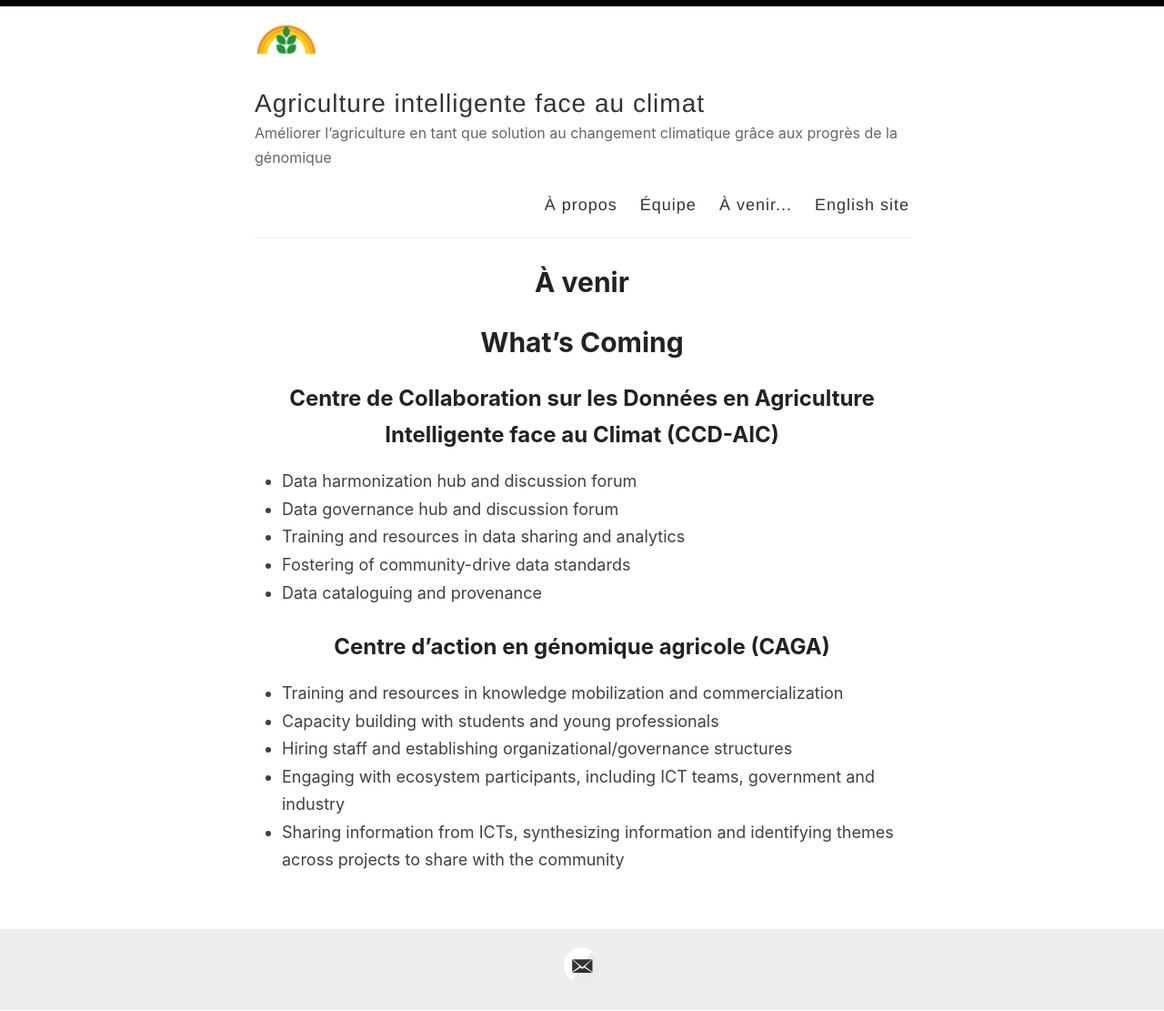
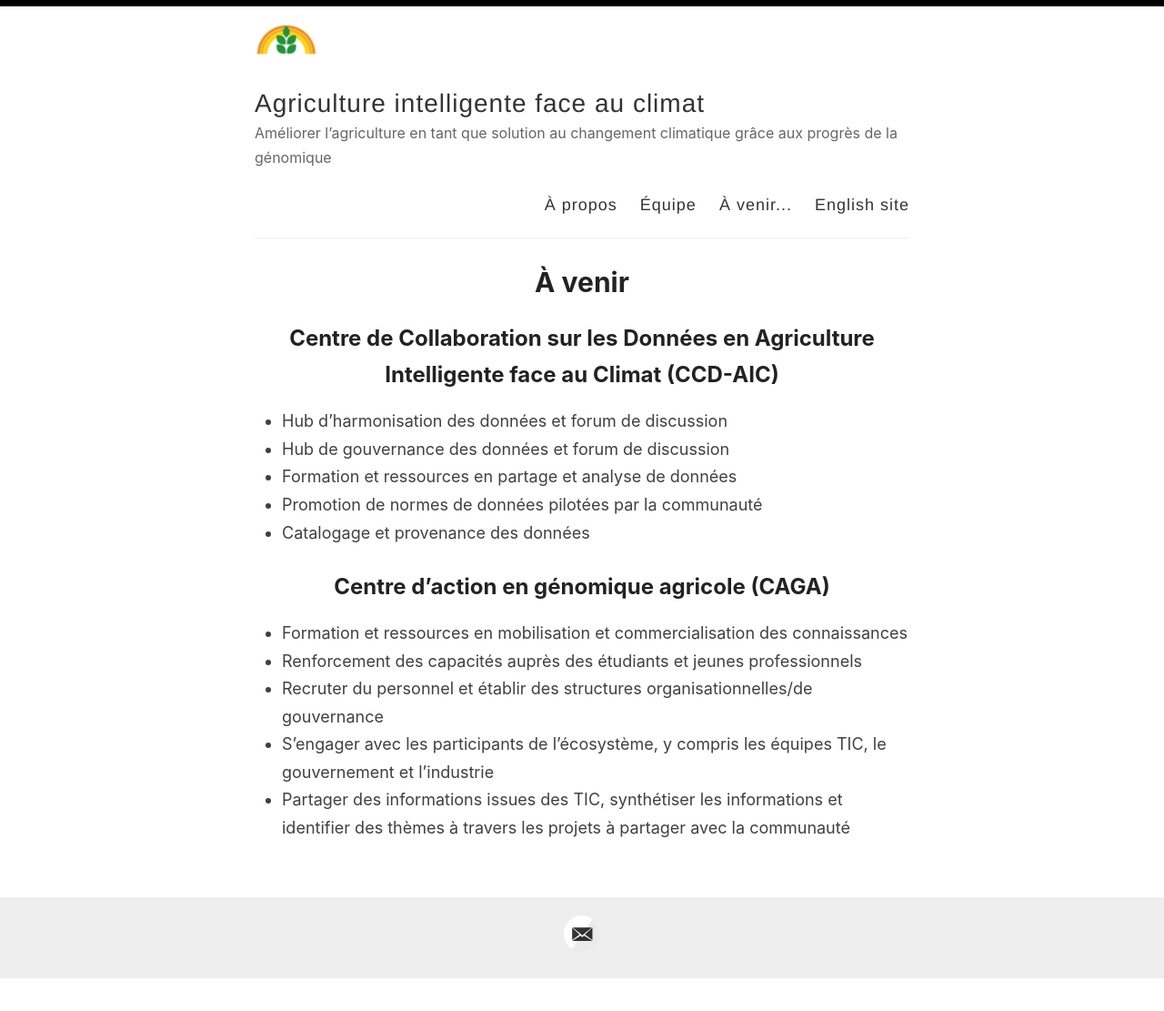
Before and after one commit to ClimateSmartAg/ClimateSmartAg-website-fr, a Jekyll site: the page built from _pages/coming.md, in a window 1280 px wide. Shown: the whole page at 91% size. Built offline with Jekyll 4.4.1, drawn with Linux system fonts in a browser that asks for light colours; after the commit the page ends 1075 px from its top, so only the background shows below that.

Commit message:
Update coming.md

```diff
--- a/_pages/coming.md
+++ b/_pages/coming.md
@@ -4,18 +4,16 @@ title: À venir
 permalink: /coming/
 ---
 
-# What's Coming
-
 ## Centre de Collaboration sur les Données en Agriculture Intelligente face au Climat (CCD-AIC)
-- Data harmonization hub and discussion forum
-- Data governance hub and discussion forum
-- Training and resources in data sharing and analytics
-- Fostering of community-drive data standards
-- Data cataloguing and provenance
+- Hub d'harmonisation des données et forum de discussion
+- Hub de gouvernance des données et forum de discussion
+- Formation et ressources en partage et analyse de données
+- Promotion de normes de données pilotées par la communauté
+- Catalogage et provenance des données
 
 ## Centre d'action en génomique agricole (CAGA)
-- Training and resources in knowledge mobilization and commercialization
-- Capacity building with students and young professionals
-- Hiring staff and establishing organizational/governance structures
-- Engaging with ecosystem participants, including ICT teams, government and industry
-- Sharing information from ICTs, synthesizing information and identifying themes across projects to share with the community
+- Formation et ressources en mobilisation et commercialisation des connaissances
+- Renforcement des capacités auprès des étudiants et jeunes professionnels
+- Recruter du personnel et établir des structures organisationnelles/de gouvernance
+- S'engager avec les participants de l'écosystème, y compris les équipes TIC, le gouvernement et l'industrie
+- Partager des informations issues des TIC, synthétiser les informations et identifier des thèmes à travers les projets à partager avec la communauté
```
